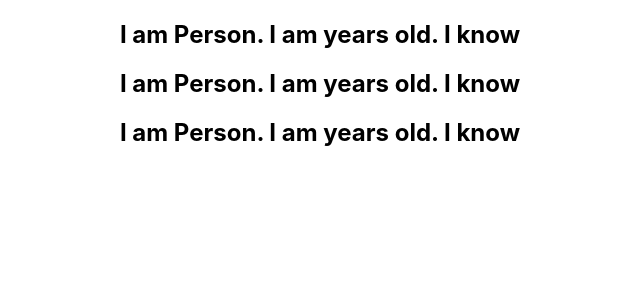
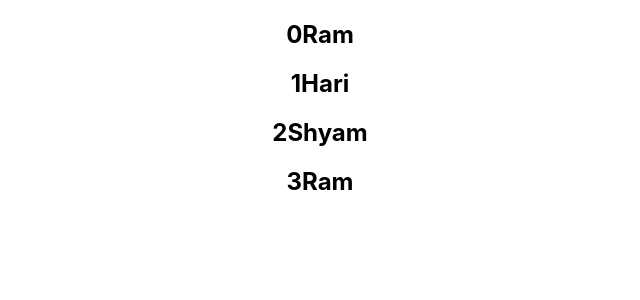
Before and after one commit to Dolma455/react_js, a React (Create React App) app: page / in a window 1280 px wide. Shown: the top 300 px of the page, without its empty margins (320-960 px from the left). Built offline with nearby package versions, Linux system fonts and the light colour scheme.

Commit message:
feat: Used index as a key for list rendering

```diff
--- a/src/components/NameList.js
+++ b/src/components/NameList.js
@@ -2,6 +2,7 @@
 import Person from './Person'
 
 function NameList() {
+    const names=['Ram','Hari','Shyam','Ram']
 
     const persons=[
         {
@@ -23,14 +24,12 @@
             skill:'Vue'
         }
     ]
-    const personList=persons.map(person=> (
-        <Person key={person.name} person={Person} />
-    )
+    const nameList=names.map((name,index)=> <h2 key={index}>{index}{name}</h2>)
 
-    )
+
   return (
     <div>
-       { personList}
+       { nameList}
 
     </div>
   )
```
